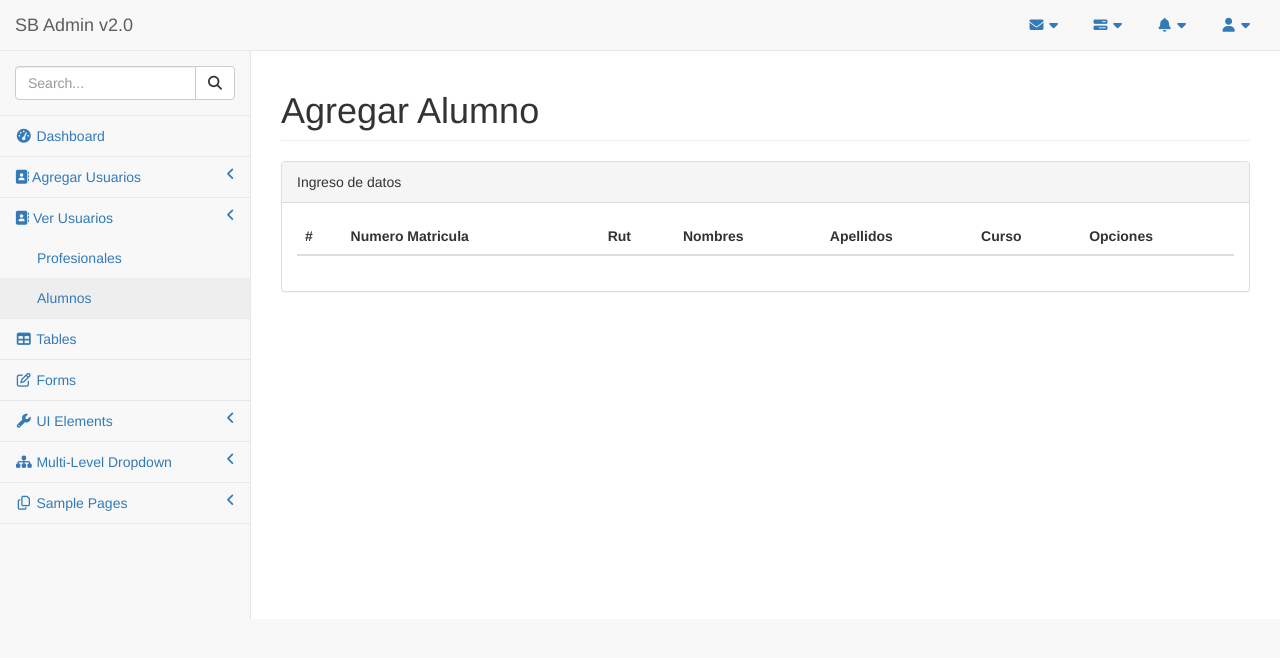
After one commit to Jeyck0/phpcartes, a PHP site: page /pages/lista_alumno.php in a window 1280 px wide. The commit adds this page. Shown: the top 658 px of the page. Run offline with PHP 8.4, Linux system fonts and the light colour scheme; data that the repository does not hold is empty; some libraries are stand-ins or nearby versions.

Commit message:
Se agrega pagina de lista alumnos

```diff
--- a/configs/conexion_db.php
+++ b/configs/conexion_db.php
@@ -13,7 +13,7 @@ if(!$enlace){
 }
 
 
-echo "Éxito: Se realizó una conexión apropiada a MySQL! La base de datos ".$nombre_bd." es genial." . PHP_EOL;
-echo "Información del host: " . mysqli_get_host_info($enlace) . PHP_EOL;
+// echo "Éxito: Se realizó una conexión apropiada a MySQL! La base de datos ".$nombre_bd." es genial." . PHP_EOL;
+// echo "Información del host: " . mysqli_get_host_info($enlace) . PHP_EOL;
 
 ?>
--- a/pages/includes/interfaz.php
+++ b/pages/includes/interfaz.php
@@ -296,6 +296,18 @@
                             <!-- /.nav-second-level -->
                         </li>
                         <li>
+                            <a href="#"><i class="fas fa-address-book"></i> Ver Usuarios<span class="fa arrow"></span></a>
+                            <ul class="nav nav-second-level">
+                                <li>
+                                    <a href="lista_profesional.php">Profesionales</a>
+                                </li>
+                                <li>
+                                    <a href="lista_alumno.php">Alumnos</a>
+                                </li>
+                            </ul>
+                            <!-- /.nav-second-level -->
+                        </li>
+                        <li>
                             <a href="tables.html"><i class="fa fa-table fa-fw"></i> Tables</a>
                         </li>
                         <li>
--- /dev/null
+++ b/pages/lista_alumno.php
@@ -0,0 +1,77 @@
+<?php include ("../configs/conexion_db.php"); ?>
+
+<?php
+include('includes/interfaz.php');
+?>
+
+<div id="page-wrapper">
+    <div class="row">
+        <div class="col-lg-12">
+            <h1 class="page-header">Agregar Alumno</h1>
+        </div>
+        <!-- /.col-lg-12 -->
+    </div>
+    <div class="row">
+        <div class="col-lg-12">
+            <div class="panel panel-default">
+                <div class="panel-heading">
+                    Ingreso de datos
+                </div>
+                <div class="panel-body">
+                    <table class="table">
+                        <thead>
+                            <tr>
+                                <th scope="col">#</th>
+                                <th scope="col">Numero Matricula</th>
+                                <th scope="col">Rut</th>
+                                <th scope="col">Nombres</th>
+                                <th scope="col">Apellidos</th>
+                                <th scope="col">Curso</th>
+                                <th scope="col">Opciones</th>
+
+                            </tr>
+                        </thead>
+
+                        <tbody>
+                            <?php
+                                    $sql = "SELECT * FROM alumnos";
+                                    $resultado = mysqli_query($enlace, $sql);
+                                    while ($dado = mysqli_fetch_array($resultado)):
+                                    ?>
+                            <tr>
+                                <td>
+                                    <?php echo $dado['id'] ?>
+                                </td>
+                                <td>
+                                    <?php echo $dado['num_matricula'] ?>
+                                </td>
+                                <td>
+                                    <?php echo $dado['rut'] ?>
+                                </td>
+                                <td>
+                                    <?php echo $dado['nombres'] ?>
+                                </td>
+                                <td>
+                                    <?php echo $dado['apellidos'] ?>
+                                </td>
+                                <td>
+                                    <?php echo $dado['curso'] ?>
+                                </td>
+                                <td>
+                                    <a href="" type="submit" name="btn-ver" class="btn btn-xs btn-info">Ver</a>
+                                    <a href="" class="btn btn-xs btn-warning">Editar</a>
+                                    <a href="" class="btn btn-xs btn-danger">Eliminar</a>
+                                </td>
+                            </tr>
+                            <?php endwhile; ?>
+                        </tbody>
+                    </table>
+
+                    </form>
+                </div>
+            </div>
+        </div>
+    </div>
+</div>
+
+<?php include('includes/cierre-interfaz.php'); ?>
```
Also changed, not shown: modulos/ver_alumno.php (added, +28 -0 lines), tablaAlumno.php (deleted, +0 -82 lines), pages/ver_alumno.php (added).
